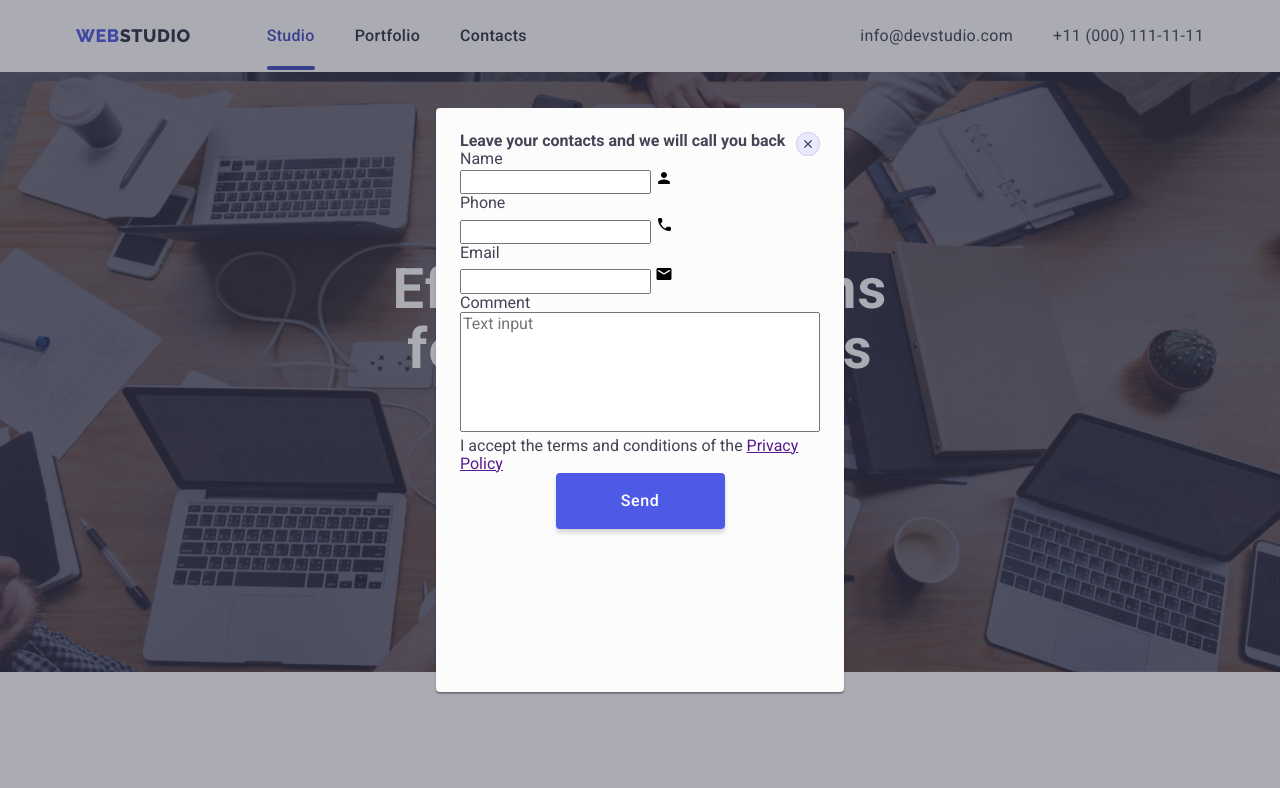
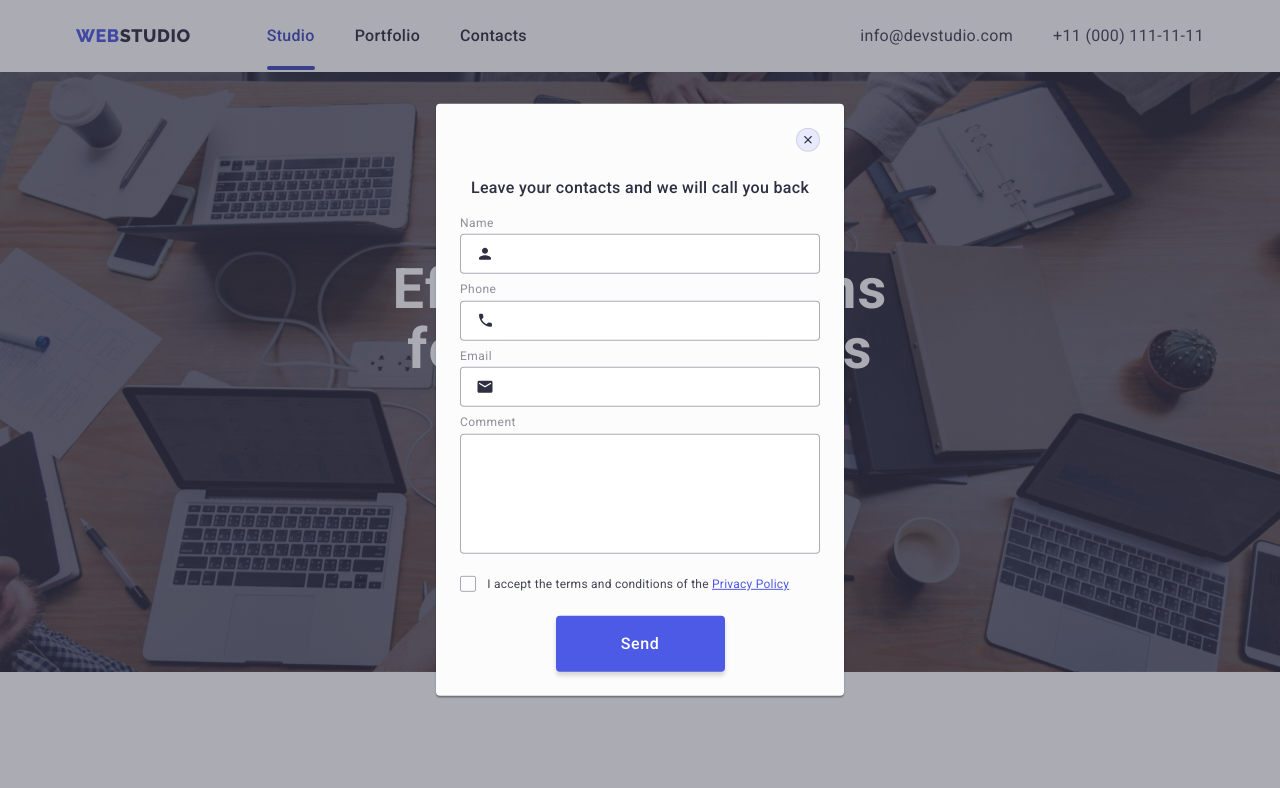
Before and after one commit to Svietlova/goit-markup-hw-05, a plain HTML site: page index.html in a window 1280 px wide. Both pictures are taken after a click on the button "Order Service". Shown: the top 788 px of the page. Drawn offline with nearby package versions, Linux system fonts and the light colour scheme.

Commit message:
finish modal form

```diff
--- a/css/styles.css
+++ b/css/styles.css
@@ -26,6 +26,8 @@
 }
 body {
     font-family: "Roboto", sans-serif;
+    font-style: normal;
+    font-weight: 400;
     color: var(--slate);
     background-color: var(--white);
 }
@@ -539,8 +541,7 @@ img {
 
     transition: border-color var(--animation);
 }
-.footer-form-input:focus,
-.footer-form-input:hover {
+.footer-form-input:focus {
     border-color: var(--ocean);
 }
 .footer-form-input::placeholder {
@@ -736,6 +737,7 @@ img {
     width: 408px;
     min-height: 584px;
     padding: 24px;
+    padding-top: 72px;
 
     border-radius: 4px;
     background: #FCFCFC;
@@ -782,42 +784,125 @@ img {
     fill: var(--white);
 }
 .modal-caption {
+    display: block;
+    color: var(--navyblue);
+    text-align: center;
+    font-size: 16px;
+    font-weight: 500;
+    line-height: 1.5;
+    letter-spacing: 0.02em;
 
+    margin-bottom: 16px;
 }
 .modal-form {
 
 }
 .modal-form-label {
+    display: block;
+    margin-bottom: 4px;
 
+    color: var(--light-slate);
+    font-size: 12px;
+    line-height: 1.2;
+    letter-spacing: 0.04em;
 }
 .modal-form-field {
-
+    position: relative;
+    margin-bottom: 8px;
 }
 .modal-form-input {
+    width: 100%;
+    height: 40px;
+    padding: 8px 16px;
+    padding-left: 38px;
 
+    outline: transparent;
+    border-radius: 4px;
+    border: 1px solid rgba(46, 47, 66, 0.40);
+
+    transition: border-color var(--animation);
+}
+.modal-form-input:focus,
+.modal-form-comment:focus  {
+    border-color: var(--iris);
 }
 .modal-form-icon {
+    position: absolute;
+    top: 50%;
+    left: 16px;
+    transform: translateY(-50%);
+    transition: fill var(--animation);
 
+    fill: var(--navyblue);
+    pointer-events: none;
 }
-textarea {
-    width: 100%;
-    min-height: 120px;
-    max-height: 250px;
-
-    resize: none;
+.modal-form-input:focus + .modal-form-icon,
+.modal-form-comment:focus + .modal-form-icon {
+    fill: var(--iris);
 }
 .modal-form-comment {
+    width: 100%;
+    height: 120px;
+    padding: 8px 16px;
+    margin-bottom: 16px;
 
+    font-size: 12px;
+    line-height: 1.2;
+    letter-spacing: 0.02em;
+
+    outline: transparent;
+    border-radius: 4px;
+    border: 1px solid rgba(46, 47, 66, 0.40);
+    resize: none;
+
+    transition: border-color var(--animation);
 }
-.modal-form-agrement {
+.modal-form-comment::placeholder {
+    opacity: 0;
+    color: rgba(46, 47, 66, 0.40);
+    transition: opasity var(--animation);
+}
+.modal-form-comment:focus::placeholder {
+    opacity: 1;
+}
+.modal-form-agreement {
+    color: var(--lightslate);
+    font-size: 12px;
+    line-height: 1.2;
+    letter-spacing: 0.02em;
+}
 
+.agreement-checkbox {
+    display: inline-flex;
+    align-items: center;
+    justify-content: center;
+
+    width: 16px;
+    height: 16px;
+    margin-right: 8px;
+    color: transparent;
+    fill: transparent;
+
+    border-radius: 2px;
+    border: 1px solid rgba(46, 47, 66, 0.40);
+    transition: background-color var(--animation),
+    border-color var(--animation),
+    color var(--animation);
 }
-.checkbox {
-
+.agreement-checkbox-icon {
+    fill: currentColor;
+}
+input[type="checkbox"]:checked + .agreement-checkbox {
+    background-color: var(--ocean);
+    border-color: transparent;
+    color: var(--white);
 }
 .modal-form-desc {
 
 }
+.modal-form-link {
+    color: var(--iris);
+}
 .modal-form-btn {
-
+    margin-top: 24px;
 }
--- a/index.html
+++ b/index.html
@@ -444,11 +444,11 @@
 
         <div class="footer-subscribe">
           <p class="footer-title">Subscribe</p>
-          <form class="footer-form" name="subscribe_form">
+          <form class="footer-form" name="subscribe-form">
             <input
               class="footer-form-input"
               type="email"
-              name="subscribe_email"
+              name="subscribe-email"
               placeholder="E-mail"
             />
             <button class="subscribe-btn" type="submit">
@@ -475,64 +475,77 @@
           >Leave your contacts and we will call you back</strong
         >
 
-        <form class="modal-form" name="order_form" novalidate autocomplete="on">
-          <label class="modal-form-label" for="user_name">Name</label>
+        <form class="modal-form" name="order-form" novalidate autocomplete="on">
+          <label class="modal-form-label" for="user-name">Name</label>
           <div class="modal-form-field">
             <input
               class="modal-form-input"
               type="text"
-              name="user_name"
-              id="user_name"
+              name="user-name"
+              id="user-name"
+              required
             />
             <svg class="modal-form-icon" width="18" height="18">
               <use href="./images/icons.svg#icon-name"></use>
             </svg>
           </div>
 
-          <label class="modal-form-label" for="user_tel">Phone</label>
+          <label class="modal-form-label" for="user-tel">Phone</label>
           <div class="modal-form-field">
             <input
               class="modal-form-input"
               type="tel"
-              name="user_tel"
-              id="user_tel"
+              name="user-tel"
+              id="user-tel"
             />
             <svg class="modal-form-icon" width="18" height="24">
               <use href="./images/icons.svg#icon-phone"></use>
             </svg>
           </div>
 
-          <label class="modal-form-label" for="user_email">Email</label>
+          <label class="modal-form-label" for="user-email">Email</label>
           <div class="modal-form-field">
             <input
               class="modal-form-input"
               type="email"
-              name="user_email"
-              id="user_email"
+              name="user-email"
+              id="user-email"
+              required
             />
             <svg class="modal-form-icon" width="18" height="24">
               <use href="./images/icons.svg#icon-email"></use>
             </svg>
           </div>
 
-          <label class="modal-form-label" for="user_comment">Comment</label>
+          <label class="modal-form-label" for="user-comment">Comment</label>
           <textarea
             class="modal-form-comment"
-            name="user_comment"
-            id="user_comment"
+            name="user-comment"
+            id="user-comment"
             rows="6"
             placeholder="Text input"
+            required
           ></textarea>
 
-          <label class="modal-form-agrement">
+          <label class="modal-form-agreement">
             <input
               class="visually-hidden checkbox"
               type="checkbox"
-              name="user_agrement"
+              name="user-agreement"
+              value="yes"
             />
+            <span class="agreement-checkbox">
+              <svg class="agreement-checkbox-icon" width="10" height="8">
+                <use href="./images/icons.svg#icon-accept"></use>
+              </svg>
+            </span>
             <span class="modal-form-desc"
               >I accept the terms and conditions of the
-              <a href="" target="_blank" rel="noopener no-referrer"
+              <a
+                class="modal-form-link"
+                href=""
+                target="_blank"
+                rel="noopener no-referrer"
                 >Privacy Policy</a
               ></span
             >
```
Also changed, not shown: portfolio.html (+2 -2 lines).
